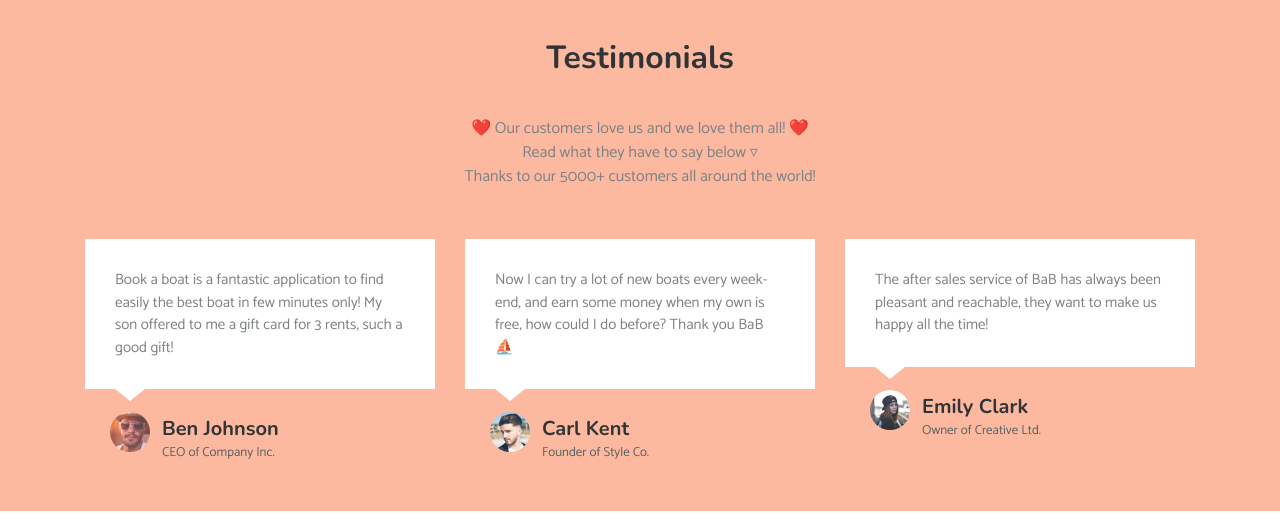
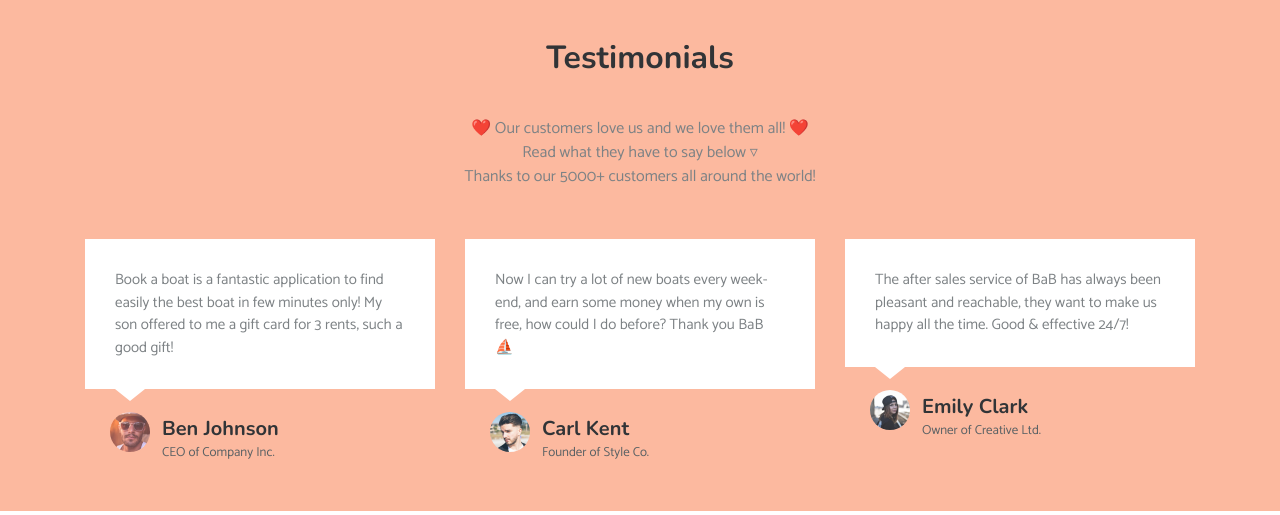
Before and after one commit to ThibautBaissac/book_a_boat, a Rails app: page / in a window 1280 px wide. Shown: the part 1339-1854 px from the top of the page. Run offline with Rails 7, Linux system fonts and the light colour scheme; data comes from the database, SQL or seed files in the repository; style sheets or scripts are compiled from the project's sources; some libraries are stand-ins or nearby versions.

Commit message:
descriptif-testimonials-V2

```diff
--- a/app/views/pages/home.html.erb
+++ b/app/views/pages/home.html.erb
@@ -126,7 +126,7 @@
                 </div>
                 <div class="col-md-6 col-lg-4 item">
                     <div class="box">
-                        <p class="description">The after sales service of BaB has always been pleasant and reachable, they want to make us happy all the time! </p>
+                        <p class="description">The after sales service of BaB has always been pleasant and reachable, they want to make us happy all the time. Good & effective 24/7! </p>
                     </div>
                     <div class="author"><img class="rounded-circle" src="assets/authors/2.jpg">
                         <h5 class="name">Emily Clark</h5>
```
